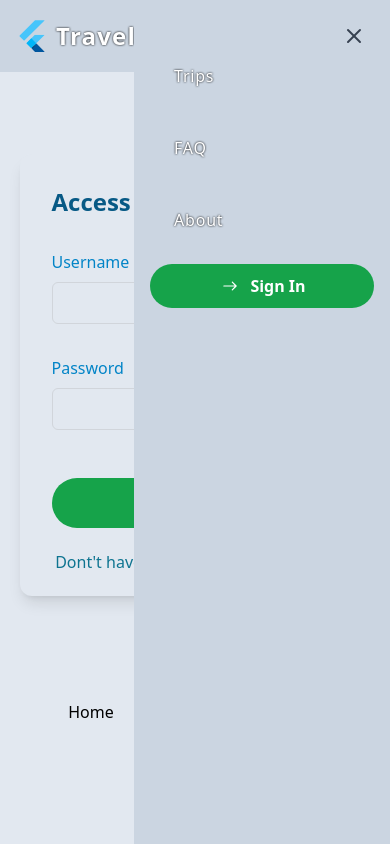
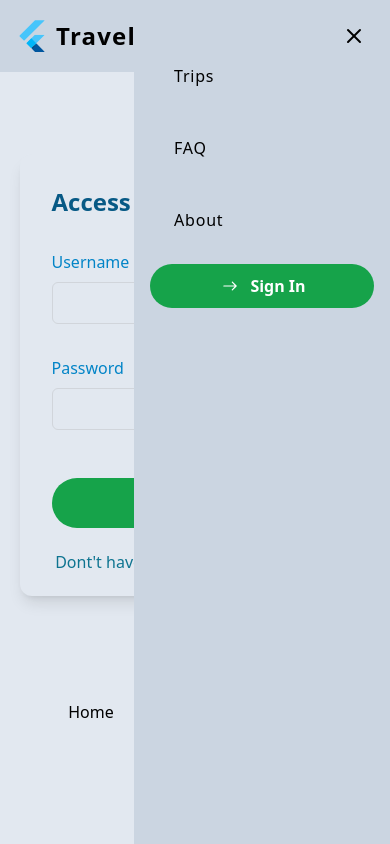
Before and after one commit to Team-Umea/TravelPlanner, a React (Vite) app: page /sign-in in a window 390 px wide. Both pictures are taken after a click on the button 354 px from the left and 36 px from the top of the page. Built offline with nearby package versions, Linux system fonts and the light colour scheme.

Commit message:
Updated navbar contrasts

```diff
--- a/src/components/header/Navbar.jsx
+++ b/src/components/header/Navbar.jsx
@@ -23,21 +23,20 @@ function Navbar() {
 
   return (
     <nav
-      style={{ backgroundColor: !isHomePage ? "#cbd5e1" : "transparent" }}
-      className="fixed w-screen text-white z-[10000]">
+      style={{
+        backgroundColor: !isHomePage ? "#cbd5e1" : "transparent",
+        color: !isHomePage ? "black" : "white",
+      }}
+      className="fixed w-screen z-[10000]">
       <div className="max-w-screen-xl flex flex-wrap items-center justify-between mx-auto p-4">
         <NavLink to="/" className="flex flex-col items-sttart space-x-3 rtl:space-x-reverse">
           <div className="flex gap-x-2">
             <img src={logo} className="h-8" alt="Logo" />
-            <span className="self-center text-2xl font-semibold whitespace-nowrap drop-shadow-[0_0_1px_rgba(0,0,0,1)] tracking-wider">
+            <span className="self-center text-2xl font-semibold whitespace-nowrap tracking-wider">
               Travel Planner
             </span>
           </div>
-          {isAuthenticated && (
-            <p className="text-white drop-shadow-[0_0_1px_rgba(0,0,0,1)] tracking-wider">
-              Logged in as {username}
-            </p>
-          )}
+          {isAuthenticated && <p className="tracking-wider">Logged in as {username}</p>}
         </NavLink>
 
         <div className="hidden w-full md:block md:w-auto" id="navbar-dropdown">
@@ -72,13 +71,21 @@ function Navbar() {
           onClick={toggleMenu}
           className="md:hidden p-2 text-gray-700 hover:text-gray-900 z-[100]"
           aria-label="Toggle menu">
-          {isMenuOpen ? <X size={24} /> : <Menu size={24} />}
+          {isMenuOpen ? (
+            <X size={24} color={`${isHomePage ? "white" : "black"}`} />
+          ) : (
+            <Menu size={24} color={`${isHomePage ? "white" : "black"}`} />
+          )}
         </button>
         <div
+          style={{
+            backgroundColor: !isHomePage ? "#cbd5e1" : "rgba(0,0,0,.3)",
+            color: !isHomePage ? "black" : "white",
+          }}
           className={`
           fixed top-0 right-0 h-full w-64 transform transition-transform duration-300 ease-in-out
           ${isMenuOpen ? "translate-x-0" : "translate-x-full"}
-          md:hidden z-20 bg-slate-300
+          md:hidden z-20
         `}>
           <div className="flex justify-end p-4"></div>
           <ul className="flex flex-col p-4 h-max">
--- a/src/components/header/NavbarBtn.jsx
+++ b/src/components/header/NavbarBtn.jsx
@@ -10,7 +10,7 @@ export default function NavbarBtn({ type = "button", btnText, fontSize = "base",
       type={type}
       onClick={handleClick}
       onMouseLeave={(e) => e.target.blur()}
-      className={`block py-4 px-6 bg-transparent hover:bg-white hover:bg-opacity-15 transition-all duration-300 ease border-solid drop-shadow-[0_0_1px_rgba(0,0,0,1)] tracking-wider`}>
+      className={`block py-4 px-6 bg-transparent hover:bg-white hover:bg-opacity-15 transition-all duration-300 ease border-solid tracking-wider`}>
       {icon && (
         <div className="text-white mr-2 transition-transform duration-300 group-hover:translate-x-[5px]">
           {icon}
--- a/src/hooks/useDB.js
+++ b/src/hooks/useDB.js
@@ -1,4 +1,3 @@
-import { useEffect } from "react";
 import { DB_TRIPS_ENDPOINT } from "../constants/constants";
 import useAuthStore from "../hooks/useAuthStore";
 import { generateID } from "../utils/utils";
```
